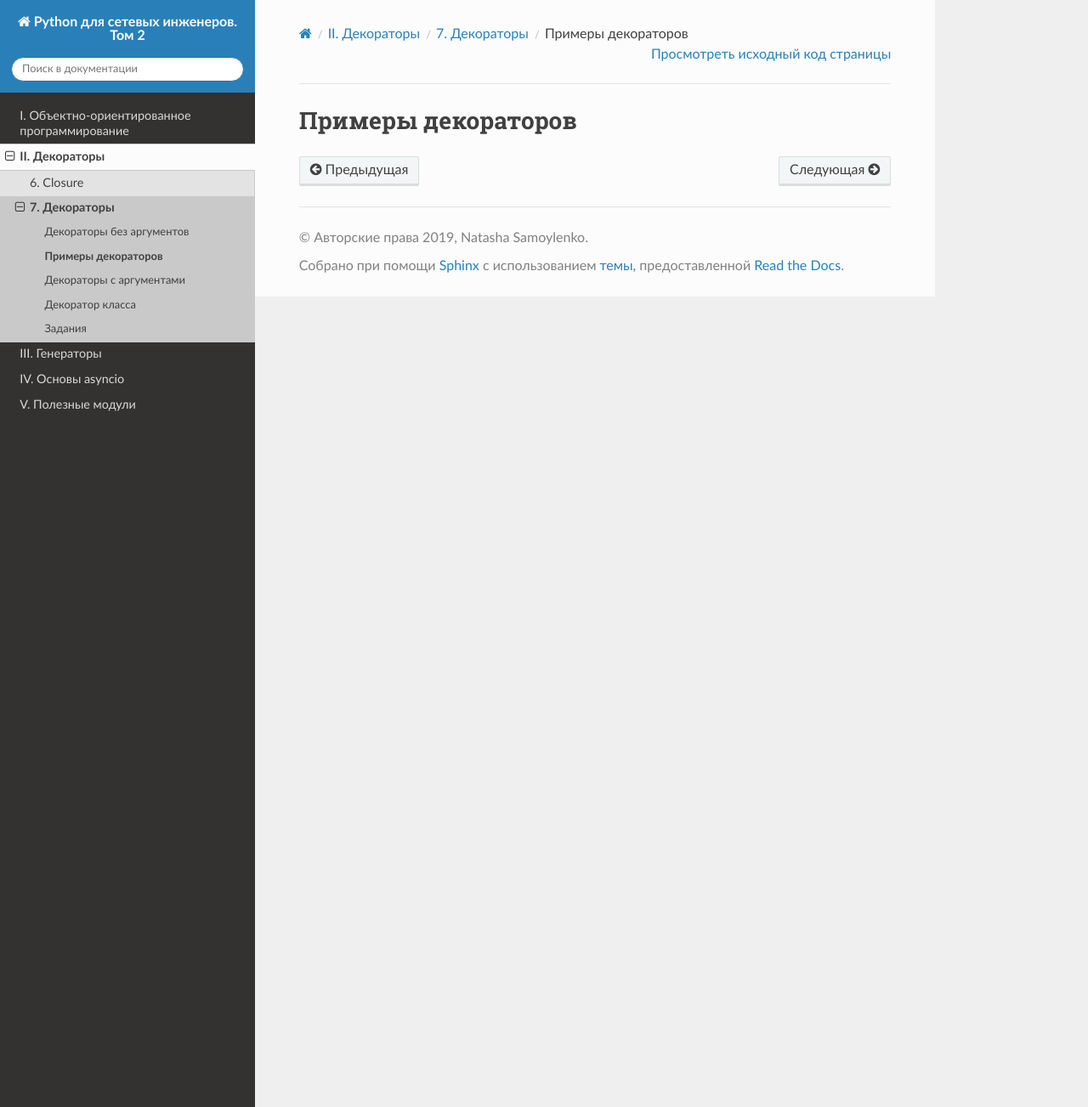
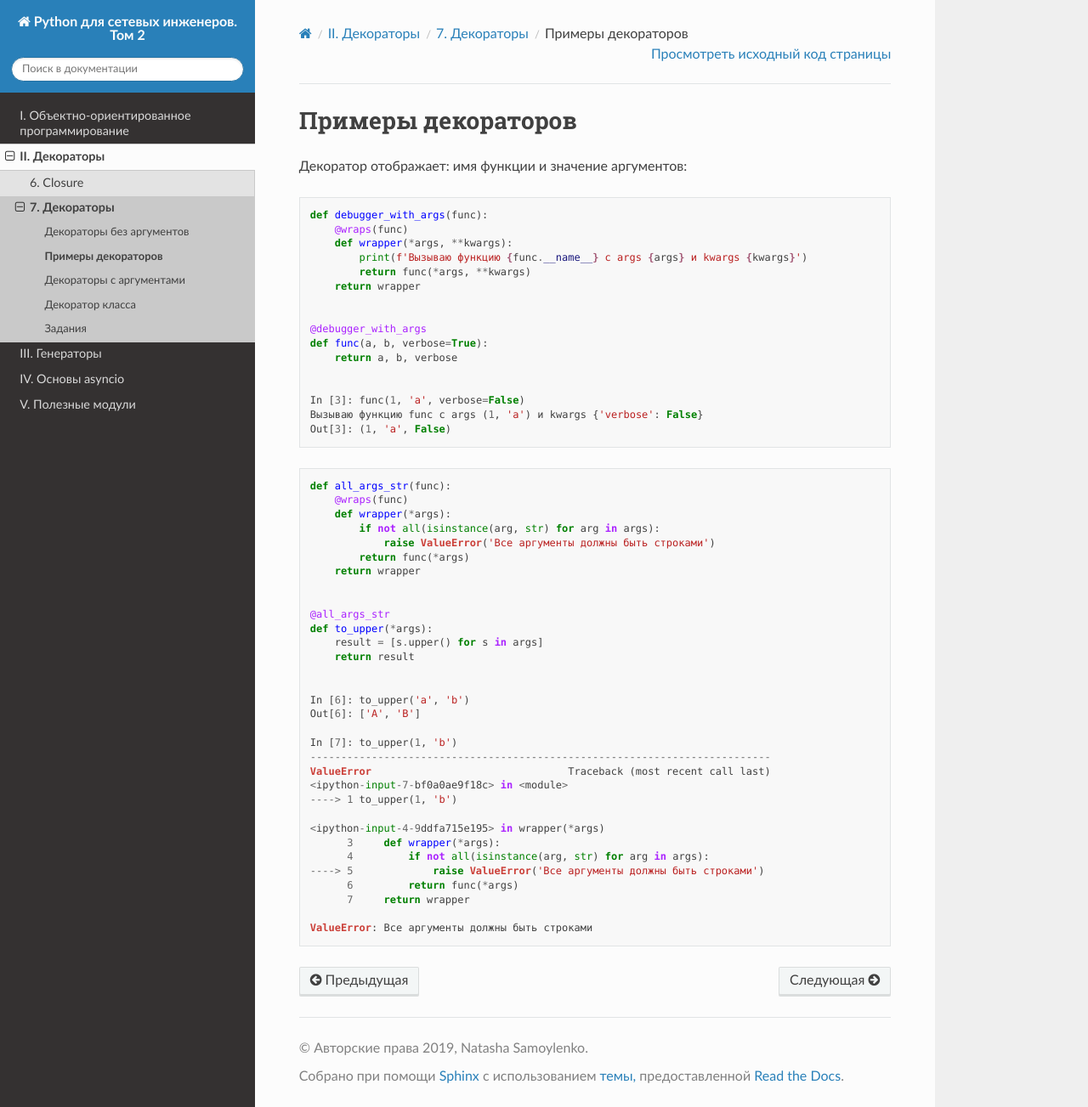
Before and after one commit to natenka/advpyneng-book, a Sphinx documentation site: the page built from docs/source/book/07_decorators/examples.rst, in a window 1280 px wide and 1303 px high. Shown: the whole window at 85% size. Built offline with Sphinx 7.4.7 and the Read the Docs theme 2.0.0, drawn with Linux system fonts in a browser that asks for light colours; pages that are not in the unit, such as notebooks, are missing from menus.

Commit message:
Update 07_decorators

```diff
--- a/docs/source/book/07_decorators/examples.rst
+++ b/docs/source/book/07_decorators/examples.rst
@@ -1,9 +1,63 @@
 Примеры декораторов
 -------------------
+
+Декоратор отображает: имя функции и значение аргументов:
+
+.. code:: python
+
+    def debugger_with_args(func):
+        @wraps(func)
+        def wrapper(*args, **kwargs):
+            print(f'Вызываю функцию {func.__name__} с args {args} и kwargs {kwargs}')
+            return func(*args, **kwargs)
+        return wrapper
+
+
+    @debugger_with_args
+    def func(a, b, verbose=True):
+        return a, b, verbose
+
+
+    In [3]: func(1, 'a', verbose=False)
+    Вызываю функцию func с args (1, 'a') и kwargs {'verbose': False}
+    Out[3]: (1, 'a', False)
+
+.. code:: python
+
+    def all_args_str(func):
+        @wraps(func)
+        def wrapper(*args):
+            if not all(isinstance(arg, str) for arg in args):
+                raise ValueError('Все аргументы должны быть строками')
+            return func(*args)
+        return wrapper
+
+
+    @all_args_str
+    def to_upper(*args):
+        result = [s.upper() for s in args]
+        return result
+
+
+    In [6]: to_upper('a', 'b')
+    Out[6]: ['A', 'B']
+
+    In [7]: to_upper(1, 'b')
+    ---------------------------------------------------------------------------
+    ValueError                                Traceback (most recent call last)
+    <ipython-input-7-bf0a0ae9f18c> in <module>
+    ----> 1 to_upper(1, 'b')
+
+    <ipython-input-4-9ddfa715e195> in wrapper(*args)
+          3     def wrapper(*args):
+          4         if not all(isinstance(arg, str) for arg in args):
+    ----> 5             raise ValueError('Все аргументы должны быть строками')
+          6         return func(*args)
+          7     return wrapper
+
+    ValueError: Все аргументы должны быть строками
 
 .. code:: python
 .. code:: python
 .. code:: python
 .. code:: python
-.. code:: python
-.. code:: python
--- /dev/null
+++ b/docs/source/book/07_decorators/select_cool_funcs.py
@@ -0,0 +1,37 @@
+def cool(func):
+    func.cool = True
+    return func
+
+
+
+@cool
+def sum_func(a, b):
+    return a+b
+
+
+def mul_func(a,b):
+    return a*b
+
+
+def identity(arg):
+    return arg
+
+
+@cool
+def func2():
+    pass
+
+
+@cool
+def func3():
+    pass
+
+
+'''
+[f for k, f in select_cool_funcs.__dict__.items()
+ if hasattr(f, 'cool') and f.cool]
+Out[8]:
+[<function select_cool_funcs.sum_func>,
+ <function select_cool_funcs.func2>,
+ <function select_cool_funcs.func3>]
+'''
```
Also changed, not shown: docs/source/book/07_decorators/basics.rst (+26 -26 lines).
